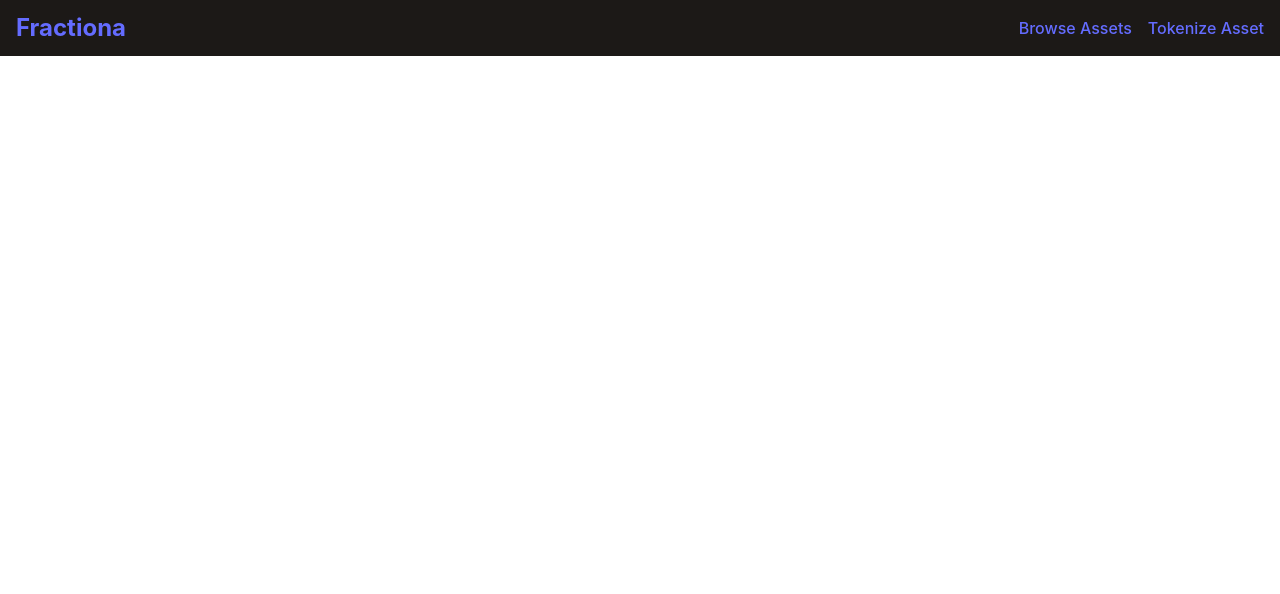
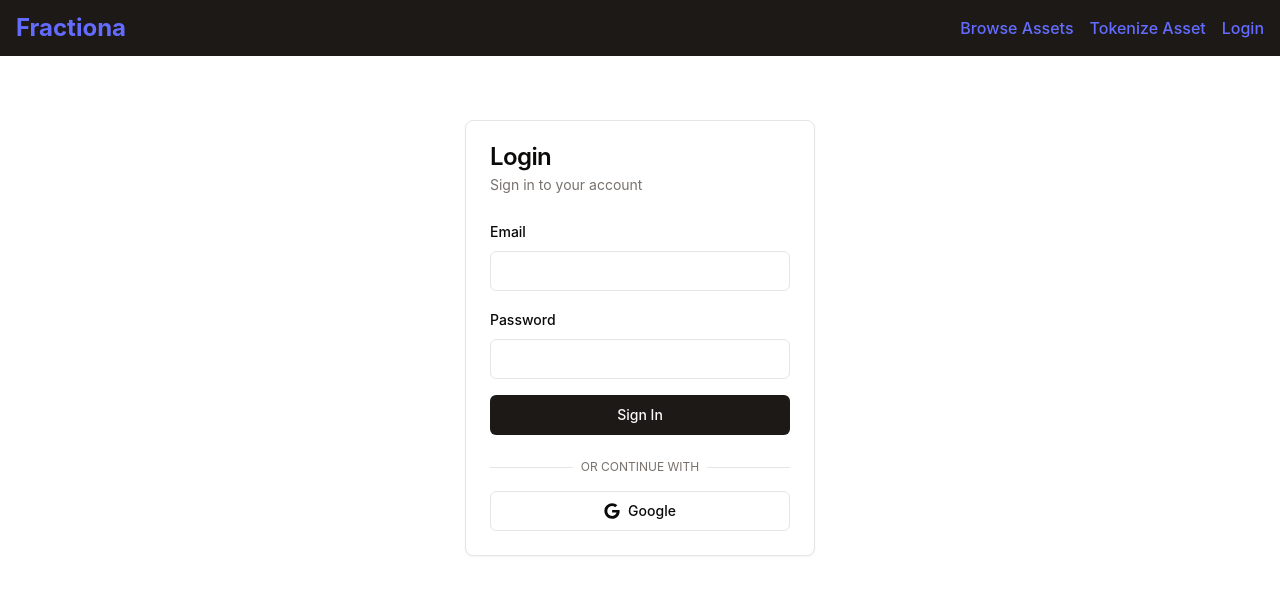
Before and after one commit to cernoalpha/TokenFrontEnd, a React (Vite) app: page /login in a window 1280 px wide. Shown: the top 594 px of the page. Built offline with nearby package versions, Linux system fonts and the light colour scheme; no server answers.

Commit message:
Login functionality implemented

```diff
--- a/package.json
+++ b/package.json
@@ -15,6 +15,7 @@
     "@radix-ui/react-slot": "^1.1.0",
     "class-variance-authority": "^0.7.0",
     "clsx": "^2.1.1",
+    "firebase": "^10.14.0",
     "lucide-react": "^0.447.0",
     "react": "^18.3.1",
     "react-dom": "^18.3.1",
--- a/src/App.tsx
+++ b/src/App.tsx
@@ -4,6 +4,7 @@ import Home from '@/pages/Home';
 import BrowseAssets from '@/pages/BrowseAssets';
 import TokenizeAsset from '@/pages/TokenizeAsset';
 import AssetDetails from '@/pages/AssetDetails';
+import LoginPage from '@/pages/Login';
 
 const App = () => {
   return (
@@ -16,6 +17,7 @@ const App = () => {
             <Route path="/browse" element={<BrowseAssets />} />
             <Route path="/tokenize" element={<TokenizeAsset />} />
             <Route path="/asset/:id" element={<AssetDetails />} />
+            <Route path="/login" element={<LoginPage />} />
           </Routes>
         </main>
       </div>
--- a/src/components/NavBar.tsx
+++ b/src/components/NavBar.tsx
@@ -8,6 +8,7 @@ const Navbar = () => {
         <div className="space-x-4">
           <Link to="/browse" className="hover:underline">Browse Assets</Link>
           <Link to="/tokenize" className="hover:underline">Tokenize Asset</Link>
+          <Link to="/login" className="hover:underline">Login</Link>
         </div>
       </div>
     </nav>
--- /dev/null
+++ b/src/components/ui/alert.tsx
@@ -0,0 +1,59 @@
+import * as React from "react"
+import { cva, type VariantProps } from "class-variance-authority"
+
+import { cn } from "@/lib/utils"
+
+const alertVariants = cva(
+  "relative w-full rounded-lg border p-4 [&>svg~*]:pl-7 [&>svg+div]:translate-y-[-3px] [&>svg]:absolute [&>svg]:left-4 [&>svg]:top-4 [&>svg]:text-foreground",
+  {
+    variants: {
+      variant: {
+        default: "bg-background text-foreground",
+        destructive:
+          "border-destructive/50 text-destructive dark:border-destructive [&>svg]:text-destructive",
+      },
+    },
+    defaultVariants: {
+      variant: "default",
+    },
+  }
+)
+
+const Alert = React.forwardRef<
+  HTMLDivElement,
+  React.HTMLAttributes<HTMLDivElement> & VariantProps<typeof alertVariants>
+>(({ className, variant, ...props }, ref) => (
+  <div
+    ref={ref}
+    role="alert"
+    className={cn(alertVariants({ variant }), className)}
+    {...props}
+  />
+))
+Alert.displayName = "Alert"
+
+const AlertTitle = React.forwardRef<
+  HTMLParagraphElement,
+  React.HTMLAttributes<HTMLHeadingElement>
+>(({ className, ...props }, ref) => (
+  <h5
+    ref={ref}
+    className={cn("mb-1 font-medium leading-none tracking-tight", className)}
+    {...props}
+  />
+))
+AlertTitle.displayName = "AlertTitle"
+
+const AlertDescription = React.forwardRef<
+  HTMLParagraphElement,
+  React.HTMLAttributes<HTMLParagraphElement>
+>(({ className, ...props }, ref) => (
+  <div
+    ref={ref}
+    className={cn("text-sm [&_p]:leading-relaxed", className)}
+    {...props}
+  />
+))
+AlertDescription.displayName = "AlertDescription"
+
+export { Alert, AlertTitle, AlertDescription }
--- /dev/null
+++ b/src/hooks/firebase.ts
@@ -0,0 +1,22 @@
+import { initializeApp } from "firebase/app";
+import { getAuth } from "firebase/auth";
+import { getDatabase, ref, set, push, get, child, onValue } from "firebase/database";
+import { getStorage } from 'firebase/storage';
+
+const firebaseConfig = {
+    apiKey: "AIzaSyBv_8nSSyUd8rx6nZHSbXR0AIlmawVFJlY",
+    authDomain: "healthscore-1c1c9.firebaseapp.com",
+    databaseURL: "https://healthscore-1c1c9-default-rtdb.asia-southeast1.firebasedatabase.app",
+    projectId: "healthscore-1c1c9",
+    storageBucket: "healthscore-1c1c9.appspot.com",
+    messagingSenderId: "711236896646",
+    appId: "1:711236896646:web:eb727a4331316da18fce07"
+  };
+
+const app = initializeApp(firebaseConfig);
+
+const auth = getAuth(app);
+const database = getDatabase(app);
+const storage = getStorage();
+
+export { app ,auth, database, storage, ref, set, push, get, child, onValue };
--- a/src/pages/Login.tsx
+++ b/src/pages/Login.tsx
@@ -0,0 +1,122 @@
+import React, { useState, useEffect } from 'react';
+import { Card, CardContent, CardDescription, CardFooter, CardHeader, CardTitle } from "@/components/ui/card";
+import { Button } from "@/components/ui/button";
+import { Input } from "@/components/ui/input";
+import { Label } from "@/components/ui/label";
+import { Alert, AlertDescription, AlertTitle } from "@/components/ui/alert";
+import { auth } from "@/hooks/firebase";
+import { signInWithPopup, GoogleAuthProvider, onAuthStateChanged } from 'firebase/auth';
+import { User } from 'firebase/auth';
+
+const googleProvider = new GoogleAuthProvider();
+
+const LoginPage: React.FC = () => {
+    const [user, setUser] = useState<User | null>(null);
+  const [email, setEmail] = useState<string>('');
+  const [password, setPassword] = useState<string>('');
+  const [error, setError] = useState<string | null>(null);
+
+  useEffect(() => {
+    const unsubscribe = onAuthStateChanged(auth, (currentUser: User | null) => {
+      setUser(currentUser);
+    });
+    return () => unsubscribe();
+  }, []);
+
+  const handleGoogleSignIn = async () => {
+    try {
+      await signInWithPopup(auth, googleProvider);
+    } catch (error) {
+      setError((error as Error).message);
+    }
+  };
+
+  const handleEmailSignIn = async (e: React.FormEvent<HTMLFormElement>) => {
+    e.preventDefault();
+    setError("Email/password sign-in not implemented in this example");
+  };
+
+  const handleSignOut = async () => {
+    try {
+      await auth.signOut();
+    } catch (error) {
+      setError((error as Error).message);
+    }
+  };
+
+  if (user) {
+    return (
+      <Card className="w-[350px] mx-auto mt-10">
+        <CardHeader>
+          <CardTitle>Welcome, {user.displayName}</CardTitle>
+          <CardDescription>You are now signed in.</CardDescription>
+        </CardHeader>
+        <CardContent>
+          <img src={user.photoURL || ''} alt="Profile" className="w-20 h-20 rounded-full mx-auto mb-4" />
+          <p className="text-center">{user.email}</p>
+        </CardContent>
+        <CardFooter>
+          <Button onClick={handleSignOut} className="w-full">Sign Out</Button>
+        </CardFooter>
+      </Card>
+    );
+  }
+
+  return (
+    <Card className="w-[350px] mx-auto mt-10">
+      <CardHeader>
+        <CardTitle>Login</CardTitle>
+        <CardDescription>Sign in to your account</CardDescription>
+      </CardHeader>
+      <CardContent>
+        <form onSubmit={handleEmailSignIn} className="space-y-4">
+          <div className="space-y-2">
+            <Label htmlFor="email">Email</Label>
+            <Input
+              id="email"
+              type="email"
+              value={email}
+              onChange={(e) => setEmail(e.target.value)}
+              required
+            />
+          </div>
+          <div className="space-y-2">
+            <Label htmlFor="password">Password</Label>
+            <Input
+              id="password"
+              type="password"
+              value={password}
+              onChange={(e) => setPassword(e.target.value)}
+              required
+            />
+          </div>
+          <Button type="submit" className="w-full">Sign In</Button>
+        </form>
+      </CardContent>
+      <CardFooter className="flex flex-col space-y-4">
+        <div className="relative w-full">
+          <div className="absolute inset-0 flex items-center">
+            <span className="w-full border-t" />
+          </div>
+          <div className="relative flex justify-center text-xs uppercase">
+            <span className="bg-background px-2 text-muted-foreground">Or continue with</span>
+          </div>
+        </div>
+        <Button onClick={handleGoogleSignIn} variant="outline" className="w-full">
+          <svg className="mr-2 h-4 w-4" aria-hidden="true" focusable="false" data-prefix="fab" data-icon="google" role="img" xmlns="http://www.w3.org/2000/svg" viewBox="0 0 488 512">
+            <path fill="currentColor" d="M488 261.8C488 403.3 391.1 504 248 504 110.8 504 0 393.2 0 256S110.8 8 248 8c66.8 0 123 24.5 166.3 64.9l-67.5 64.9C258.5 52.6 94.3 116.6 94.3 256c0 86.5 69.1 156.6 153.7 156.6 98.2 0 135-70.4 140.8-106.9H248v-85.3h236.1c2.3 12.7 3.9 24.9 3.9 41.4z"></path>
+          </svg>
+          Google
+        </Button>
+      </CardFooter>
+      {error && (
+        <Alert variant="destructive" className="mt-4">
+          <AlertTitle>Error</AlertTitle>
+          <AlertDescription>{error}</AlertDescription>
+        </Alert>
+      )}
+    </Card>
+  );
+};
+
+export default LoginPage;
```
Also changed, not shown: 1 other file (tests, documents, lock files or other folders).
